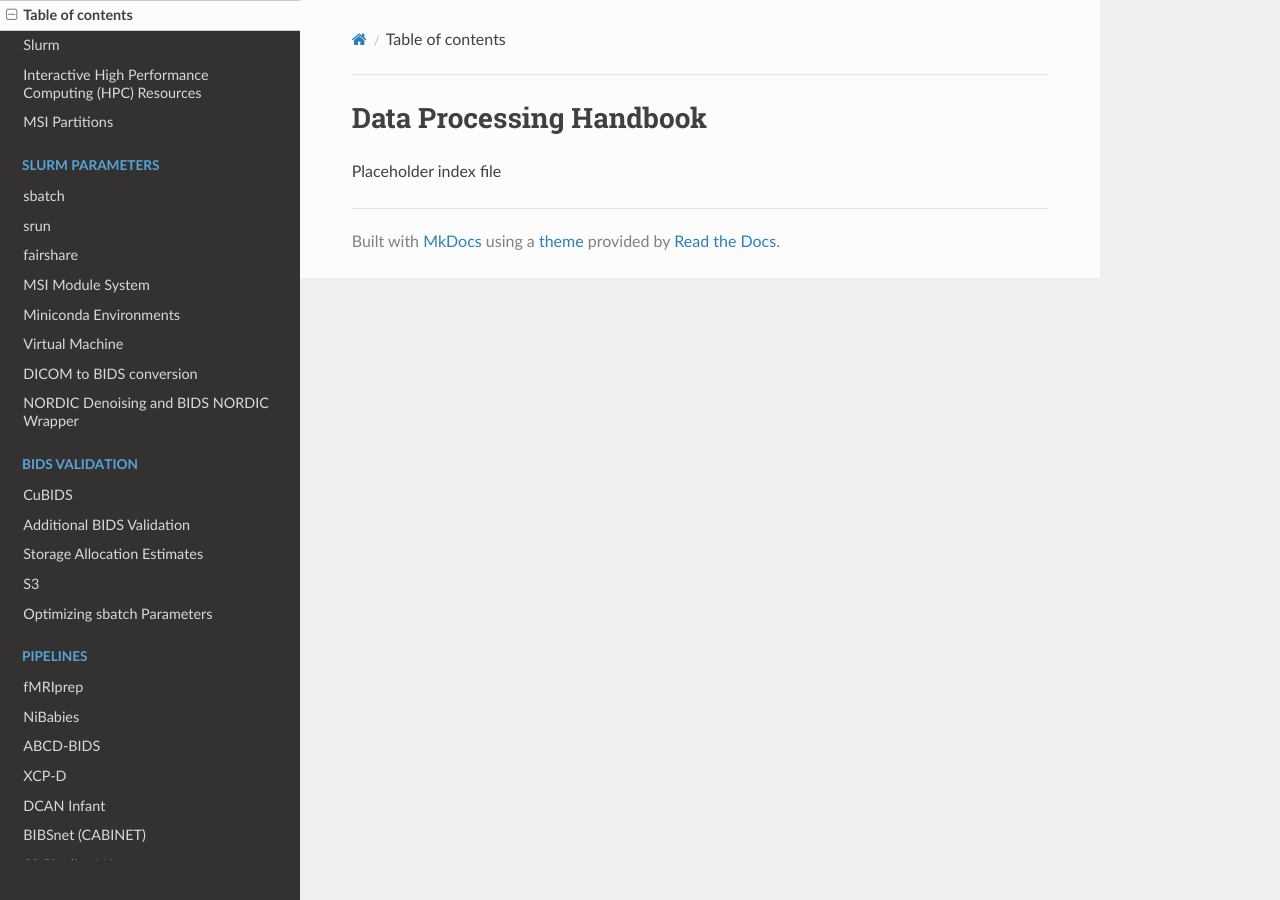
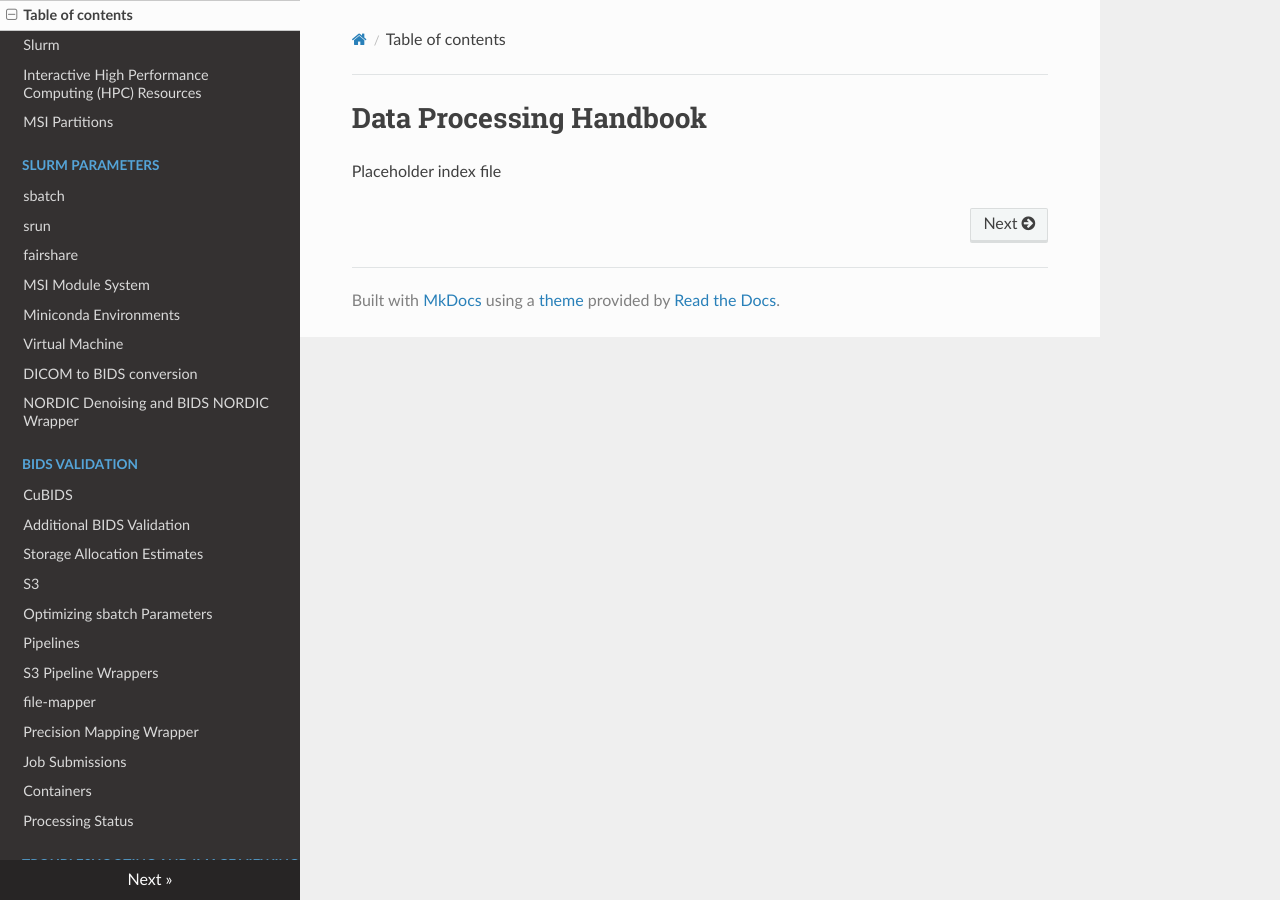
Before and after one commit to DCAN-Labs/cdni-brain, an MkDocs documentation site: the page built from docs/index.md, in a window 1280 px wide. Built offline with MkDocs 1.6.1, drawn with Linux system fonts in a browser that asks for light colours; nearby versions of some CDN libraries.

```diff
--- a/mkdocs.yml
+++ b/mkdocs.yml
@@ -23,13 +23,7 @@ nav:
   - Storage Allocation Estimates: storage.md
   - S3: s3.md
   - Optimizing sbatch Parameters: optimizing.md
-  - Pipelines:
-    - fMRIprep: fmriprep.md
-    - NiBabies: nibabies.md
-    - ABCD-BIDS: abcd.md
-    - XCP-D: xcpd.md
-    - DCAN Infant: infant.md
-    - BIBSnet (CABINET): bibsnet.md
+  - Pipelines: pipelines.md
   - S3 Pipeline Wrappers: wrappers.md
   - file-mapper: filemapper.md
   - Precision Mapping Wrapper: precision.md
```
Also changed, not shown: docs/pipelines.md (added, +11 -0 lines).
